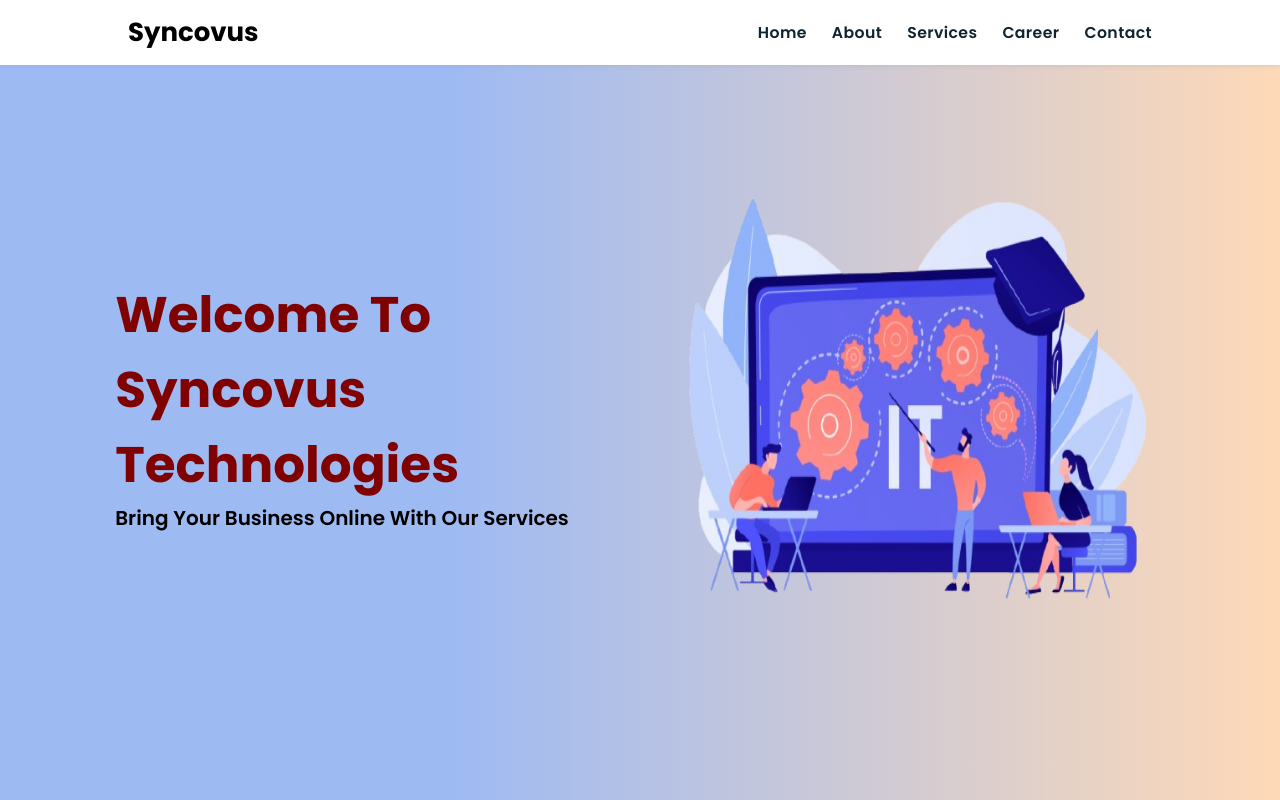
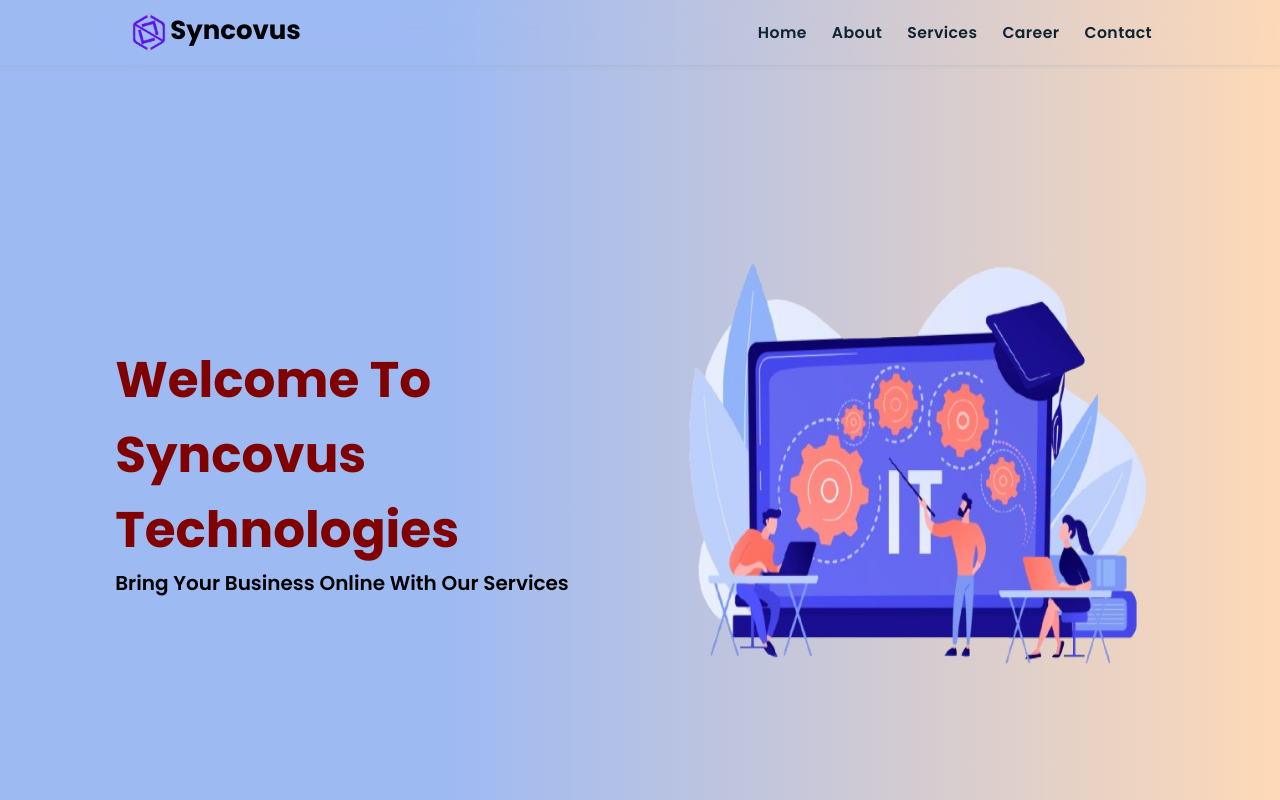
Before and after one commit to syncovustech239/Syncovus-Website, a plain HTML site: page index.html in a window 1280 px wide. Shown: the top 800 px of the page. Drawn offline with nearby package versions, Linux system fonts and the light colour scheme.

Commit message:
1 Commit

```diff
--- a/assets/css/style.css
+++ b/assets/css/style.css
@@ -60,7 +60,7 @@ html::-webkit-scrollbar-thumb {
 
 /* =====================================================================-NAVAR SECTION STARTS=============================================================== */
 header {
-  position: fixed;
+  position: sticky;
   top: 0;
   left: 0;
   right: 0;
@@ -70,8 +70,9 @@ header {
   justify-content: space-between;
   padding: 1.7rem 10%;
   height: 6.5rem;
-  background-color: #fff;
+  /* background-color: #fff; */
   box-shadow: 0 1px 4px rgba(146, 161, 176, 0.3);
+  Backdrop-filter: blur(60px);
 }
 section {
   min-height: 100vh;
--- a/index.html
+++ b/index.html
@@ -18,7 +18,7 @@
 <!-- =====================================================================-NAVBAR SECTION STARTS================================================================ -->
 <header class="header" id="header">
     <div class="symbol">
-        <img src="#" alt="">
+        <img src="assets\images\Syncovus Logo.png" alt="">
         <h1> Syncovus </h1>
     </div>
     <div id="menu" class="fas fa-bars"></div>
```
Also changed, not shown: assets/images/Syncovus Logo.png (added).
